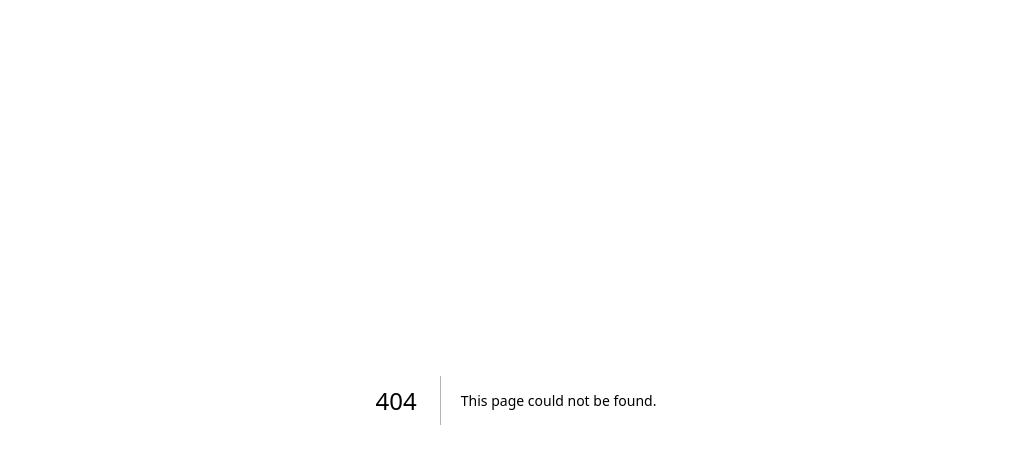
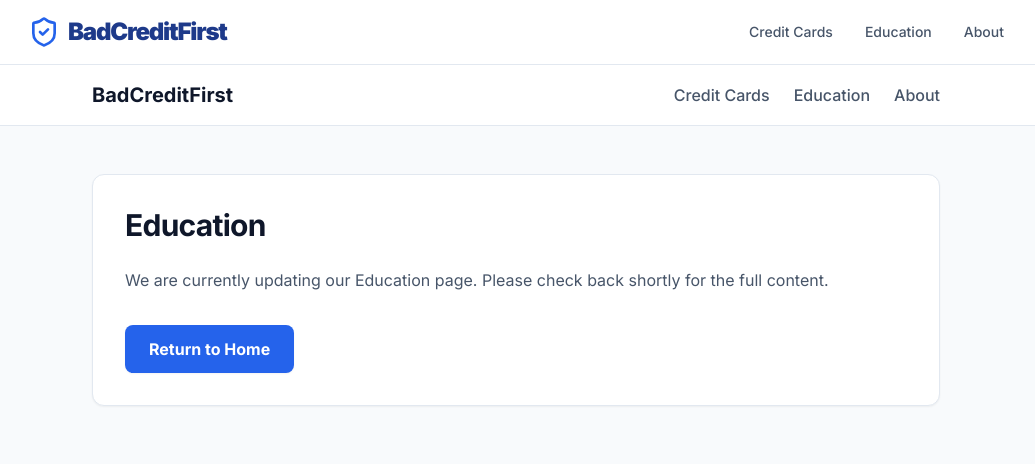
Before and after one commit to Holagpt-ai/badcreditfirst-v3, a Next.js app: page /education in a window 1280 px wide. Before the commit this address had no page. Shown: the top 464 px of the page, without its empty margins (124-1159 px from the left). Built offline with nearby package versions, Linux system fonts and the light colour scheme.

Commit message:
Fix navigation links, footer links, and upgrade logo style

```diff
--- /dev/null
+++ b/app/[...slug]/page.tsx
@@ -0,0 +1,65 @@
+import Link from 'next/link';
+
+const pageTitles: Record<string, string> = {
+  about: 'About Us',
+  education: 'Education',
+  privacy: 'Privacy Policy',
+  terms: 'Terms',
+  contact: 'Contact',
+  'advertiser-disclosure': 'Advertiser Disclosure',
+  'credit-cards': 'Credit Cards',
+};
+
+function getPageTitle(slug: string): string {
+  return pageTitles[slug] ?? slug.charAt(0).toUpperCase() + slug.slice(1).replace(/-/g, ' ');
+}
+
+export default function CatchAllPage({
+  params,
+}: {
+  params: { slug: string[] };
+}) {
+  const slugSegment = params.slug?.[0] ?? 'page';
+  const pageName = getPageTitle(slugSegment);
+
+  return (
+    <div className="min-h-screen bg-slate-50 text-slate-900">
+      {/* Header */}
+      <header className="border-b border-slate-200 bg-white sticky top-0 z-10">
+        <div className="max-w-4xl mx-auto px-6 py-4 flex items-center justify-between">
+          <Link href="/" className="text-xl font-bold text-slate-900 hover:text-slate-900">
+            BadCreditFirst
+          </Link>
+          <nav className="flex items-center gap-6">
+            <Link href="/credit-cards" className="text-slate-600 hover:text-blue-600 font-medium transition-colors">
+              Credit Cards
+            </Link>
+            <Link href="/education" className="text-slate-600 hover:text-blue-600 font-medium transition-colors">
+              Education
+            </Link>
+            <Link href="/about" className="text-slate-600 hover:text-blue-600 font-medium transition-colors">
+              About
+            </Link>
+          </nav>
+        </div>
+      </header>
+
+      <main className="max-w-4xl mx-auto px-6 py-12">
+        <div className="bg-white border border-slate-200 rounded-xl shadow-sm p-8">
+          <h1 className="text-3xl font-bold tracking-tight text-slate-900 mb-6">
+            {pageName}
+          </h1>
+          <p className="text-slate-600 leading-relaxed mb-8">
+            We are currently updating our {pageName} page. Please check back shortly for the full content.
+          </p>
+          <Link
+            href="/"
+            className="inline-flex items-center justify-center px-6 py-3 bg-blue-600 hover:bg-blue-700 text-white font-bold rounded-lg shadow-sm hover:shadow-md transition-all"
+          >
+            Return to Home
+          </Link>
+        </div>
+      </main>
+    </div>
+  );
+}
--- a/app/layout.tsx
+++ b/app/layout.tsx
@@ -1,6 +1,8 @@
 import type { Metadata } from "next";
 import { Inter } from "next/font/google";
 import Script from "next/script";
+import Link from "next/link";
+import { ShieldCheck } from "lucide-react";
 import "./globals.css";
 
 const inter = Inter({ subsets: ["latin"] });
@@ -18,6 +20,28 @@ export default function RootLayout({
   return (
     <html lang="en">
       <body className={inter.className}>
+        {/* Header */}
+        <header className="border-b border-slate-200 sticky top-0 bg-white z-10">
+          <div className="max-w-5xl mx-auto px-6 py-4 flex items-center justify-between">
+            <Link href="/">
+              <span className="text-2xl font-black tracking-tighter text-blue-900 flex items-center gap-2">
+                <ShieldCheck className="w-8 h-8 text-blue-600" />
+                BadCreditFirst
+              </span>
+            </Link>
+            <nav className="flex items-center gap-8">
+              <Link href="/credit-cards" className="text-sm font-medium text-slate-600 hover:text-blue-600 transition-colors">
+                Credit Cards
+              </Link>
+              <Link href="/education" className="text-sm font-medium text-slate-600 hover:text-blue-600 transition-colors">
+                Education
+              </Link>
+              <Link href="/about" className="text-sm font-medium text-slate-600 hover:text-blue-600 transition-colors">
+                About
+              </Link>
+            </nav>
+          </div>
+        </header>
         {/* Google Analytics (gtag.js) */}
         <Script
           strategy="afterInteractive"
```
